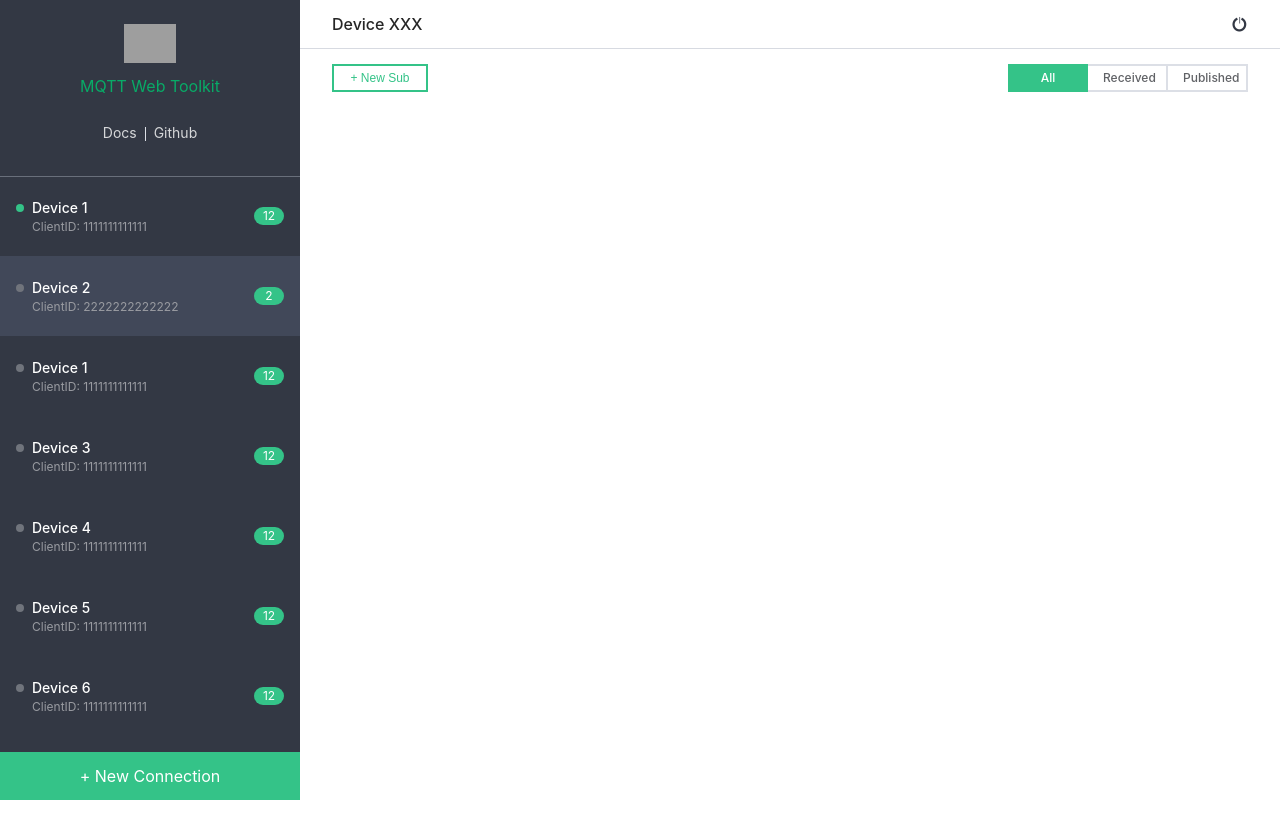
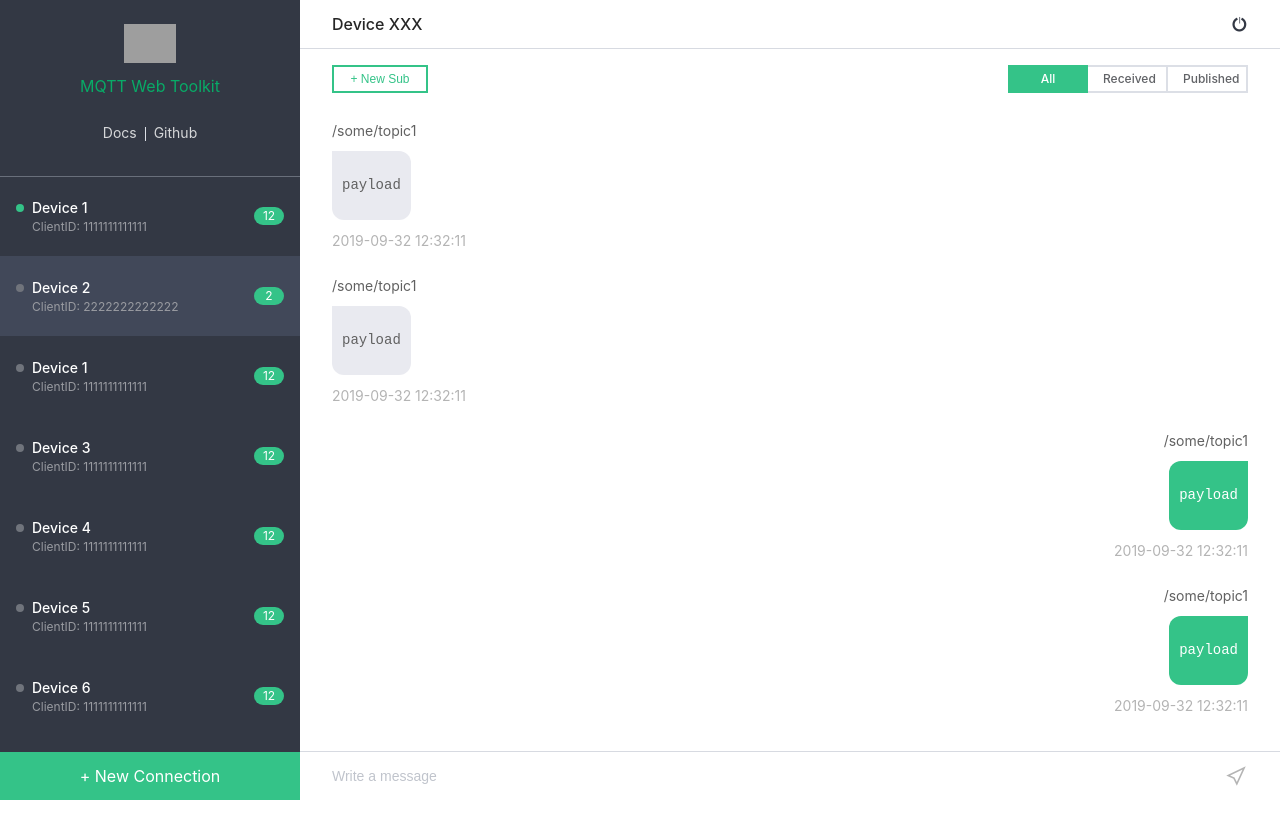
Before and after one commit to emqx/MQTT-Web-Toolkit, a Vue app: page / in a window 1280 px wide. Shown: the top 838 px of the page. Before the commit the page ends 800 px from the top, so only its background shows below. Built offline with nearby package versions, Linux system fonts and the light colour scheme; grey boxes are pictures that could not be loaded.

Commit message:
feat(ConnectionContent): add MsgLeft MsgRight MsgPublish

```diff
--- a/src/assets/scss/base.scss
+++ b/src/assets/scss/base.scss
@@ -16,5 +16,5 @@
   line-height: 1.5;
   -webkit-font-smoothing: subpixel-antialiased;
   -moz-osx-font-smoothing: grayscale;
-  color: var(--color-text-default);
+  color: $color-font-black-default;
 }
--- /dev/null
+++ b/src/assets/scss/mixins.scss
@@ -0,0 +1,27 @@
+@import '@/assets/scss/variable.scss';
+
+@mixin flex-space-between {
+  display: flex;
+  align-items: center;
+  justify-content: space-between;
+}
+
+@mixin msg-item {
+  margin-bottom: 24px;
+  p {
+    margin: 0px;
+  }
+  .payload {
+    display: inline-block;
+    min-height: 41px;
+    max-width: 300px;
+    min-width: 20px;
+    margin: 10px 0;
+    padding: 10px;
+    white-space: normal;
+    word-break: break-all;
+  }
+  .time {
+    color: $color-font-black-time;
+  }
+}
--- a/src/assets/scss/variable.scss
+++ b/src/assets/scss/variable.scss
@@ -7,10 +7,14 @@
 
 $color-main-green: #34C388;
 $color-second-green: #08AB67;
+$color-main-grey: #E9EAF0;
 $color-font--white-default: #D6D7D9;
 $color-font--white-title: #fff;
 $color-font--white-tips: #999BA1;
+$color-font-black-default: #616161;
 $color-font-black-title: #262626;
+$color-font-black-time: #B4B4B4;
+$color-font-label: #9EA3B1;
 $color-border--white: #696F7B;
 $color-border--black: #D7DAE1;
 $color-border--btn-group: #CED4E2;
@@ -23,3 +27,4 @@
 $height--leftbar-top: 176px;
 $height--new-connection-btn: 48px;
 $height--connection-topbar: 48px;
+$spacing--connection-content: 32px;
--- a/src/components/ConnectionContent.vue
+++ b/src/components/ConnectionContent.vue
@@ -14,13 +14,41 @@
         <el-radio-button label="Published"></el-radio-button>
       </el-radio-group>
     </div>
+    <div class="message-list">
+      <ConnectionMsgLeft
+        topic="/some/topic1"
+        payload="payload"
+        time="2019-09-32 12:32:11"/>
+      <ConnectionMsgLeft
+        topic="/some/topic1"
+        payload="payload"
+        time="2019-09-32 12:32:11"/>
+      <ConnectionMsgRight
+        topic="/some/topic1"
+        payload="payload"
+        time="2019-09-32 12:32:11"/>
+      <ConnectionMsgRight
+        topic="/some/topic1"
+        payload="payload"
+        time="2019-09-32 12:32:11"/>
+    </div>
+    <ConnectionMsgPublish/>
   </div>
 </template>
 
 
 <script>
+import ConnectionMsgLeft from '@/components/ConnectionMsgLeft.vue'
+import ConnectionMsgRight from '@/components/ConnectionMsgRight.vue'
+import ConnectionMsgPublish from '@/components/ConnectionMsgPublish.vue'
+
 export default {
   name: 'ConnectionContent',
+  components: {
+    ConnectionMsgLeft,
+    ConnectionMsgRight,
+    ConnectionMsgPublish,
+  },
   data() {
     return {
       messageType: 'All',
@@ -40,10 +68,11 @@
     right: 0;
   }
   .top-bar {
-    padding: 0 32px;
+    padding: 0 $spacing--connection-content;
     height: $height--connection-topbar;
     line-height: $height--connection-topbar;
     border-bottom: 1px solid $color-border--black;
+    background-color: #fff;
     .client-name {
       color: $color-font-black-title;
       font-size: $font-size--subtitle;
@@ -60,8 +89,9 @@
     }
   }
   .filter-bar {
-    padding: 16px 32px;
-    top: $height--connection-topbar;
+    padding: 16px $spacing--connection-content;
+    top: $height--connection-topbar + 1;
+    background-color: #fff;
     .el-button {
       font-size: 12px;
       width: 96px;
@@ -84,5 +114,8 @@
       }
     }
   }
+  .message-list {
+    padding: 120px $spacing--connection-content;
+  }
 }
 </style>
--- a/src/components/ConnectionMsgLeft.vue
+++ b/src/components/ConnectionMsgLeft.vue
@@ -0,0 +1,36 @@
+<template>
+  <div class="connection-msg-left">
+    <p class="left-topic">{{ topic }}</p>
+    <div class="left-payload payload">
+      <pre>{{ payload }}</pre>
+    </div>
+    <p class="left-time time">{{ time }}</p>
+  </div>
+</template>
+
+
+<script>
+export default {
+  name: 'ConnectionMsgLeft',
+  props: {
+    topic: String,
+    payload: String,
+    time: String,
+  },
+}
+</script>
+
+
+<style lang="scss" scoped>
+@import "@/assets/scss/mixins.scss";
+@import '@/assets/scss/variable.scss';
+
+.connection-msg-left {
+  text-align: left;
+  @include msg-item;
+  .left-payload {
+    background: $color-main-grey;
+    border-radius: 0px 12px 12px 12px;
+  }
+}
+</style>
--- /dev/null
+++ b/src/components/ConnectionMsgPublish.vue
@@ -0,0 +1,147 @@
+<template>
+  <div class="connection-msg-publish">
+    <div :class="['connections-input', isEdit ? 'message' : 'message-disabled']">
+      <el-input
+        :placeholder="isEdit ? 'Topic' : 'Write a message'"
+        v-model="message.topic"
+        @focus="isEdit = true">
+      </el-input>
+      <div class="qos-retain" v-if="isEdit">
+        <span class="publish-label">QoS: </span>
+        <el-radio-group v-model="message.qos">
+          <el-radio :label="0"></el-radio>
+          <el-radio :label="1"></el-radio>
+          <el-radio :label="2"></el-radio>
+        </el-radio-group>
+        <span class="publish-label">Retain: </span>
+        <el-checkbox v-model="message.retain"></el-checkbox>
+      </div>
+      <el-input
+        v-if="isEdit"
+        type="textarea"
+        rows="4"
+        placeholder="Payload"
+        v-model="message.payload">
+      </el-input>
+      <a
+        href="javascript:;"
+        class="send-btn"
+        @click="sendMsg">
+        <i class="iconfont icon-send"></i>
+      </a>
+    </div>
+  </div>
+</template>
+
+
+<script>
+export default {
+  name: 'ConnectionMsgPublish',
+  data() {
+    return {
+      isEdit: false,
+      message: {
+        topic: '',
+        qos: 0,
+        retain: false,
+        payload: JSON.stringify({ msg: 'hello' }, null, 2),
+      },
+    }
+  },
+  methods: {
+    sendMsg() {
+      if (!this.isEdit) {
+        return
+      }
+      this.isEdit = false
+    },
+  },
+}
+</script>
+
+
+<style lang="scss">
+@import '@/assets/scss/variable.scss';
+@import '@/assets/scss/mixins.scss';
+
+.connection-msg-publish {
+  position: fixed;
+  width: inherit;
+  bottom: 0;
+  left: 0;
+  right: 0;
+  margin-left: 300px;
+  .connections-input {
+    background: #fff;
+    border-top: 1px solid $color-border--black;
+    padding: 0px $spacing--connection-content;
+    transition: .3s height;
+    .el-input__inner {
+      border: 0px;
+      border-radius: 0px;
+      padding: 0px;
+    }
+    .qos-retain {
+      position: absolute;
+      top: 1px;
+      right: $spacing--connection-content;
+      padding-left: 32px;
+      text-align: right;
+      width: 300px;
+      line-height: 40px;
+      background: #fff;
+      .publish-label {
+        color: $color-font-label;
+        margin-right: 16px;
+      }
+      .el-radio-group {
+        margin-right: 32px;
+      }
+      .el-radio {
+        margin-right: 16px;
+        .el-radio__label {
+          padding-left: 8px;
+        }
+      }
+      .el-checkbox__inner {
+        border-radius: 100%;
+      }
+    }
+    textarea {
+      resize: none;
+    }
+    .el-textarea__inner {
+      border-color: $color-border--black;
+      border-left: 0px;
+      border-right: 0px;
+      border-bottom: 0px;
+      border-radius: 0px;
+      padding: 8px 0px;
+    }
+    .send-btn {
+      position: fixed;
+      right: $spacing--connection-content;
+      bottom: 10px;
+      color: $color-main-green;
+      text-decoration: none;
+      .icon-send {
+        font-size: $font-size--send;
+      }
+    }
+    &.message {
+      height: 200px;
+    }
+    &.message-disabled {
+      @include flex-space-between;
+      width: 100%;
+      height: $height--new-connection-btn;
+      padding-right: 16px;
+      .send-btn {
+        bottom: 6px;
+        color: $color-font-black-time;
+        cursor: not-allowed;
+      }
+    }
+  }
+}
+</style>
--- a/src/components/ConnectionMsgRight.vue
+++ b/src/components/ConnectionMsgRight.vue
@@ -0,0 +1,38 @@
+<template>
+  <div class="connection-msg-right">
+    <p class="right-topic">{{ topic }}</p>
+    <div class="right-payload payload">
+      <pre>{{ payload }}</pre>
+    </div>
+    <p class="right-time time">{{ time }}</p>
+  </div>
+</template>
+
+
+<script>
+export default {
+  name: 'ConnectionMsgRight',
+  props: {
+    topic: String,
+    payload: String,
+    time: String,
+  },
+}
+</script>
+
+
+<style lang="scss" scoped>
+@import "@/assets/scss/mixins.scss";
+@import '@/assets/scss/variable.scss';
+
+.connection-msg-right {
+  text-align: right;
+  @include msg-item;
+  .right-payload {
+    color: #fff;
+    background: $color-main-green;
+    border-radius: 12px 0 12px 12px;
+    text-align: left;
+  }
+}
+</style>
--- a/src/utils/element.js
+++ b/src/utils/element.js
@@ -16,7 +16,7 @@
   Radio,
   RadioGroup,
   RadioButton,
-  // Checkbox,
+  Checkbox,
   // CheckboxButton,
   // CheckboxGroup,
   // Switch,
@@ -88,7 +88,7 @@
   Vue.use(Radio)
   Vue.use(RadioGroup)
   Vue.use(RadioButton)
-  // Vue.use(Checkbox)
+  Vue.use(Checkbox)
   // Vue.use(CheckboxButton)
   // Vue.use(CheckboxGroup)
   // Vue.use(Switch)
```
